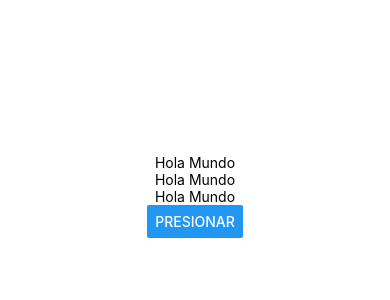
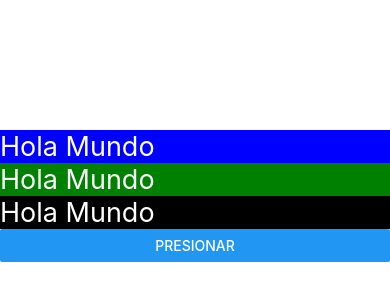
Before and after one commit to UzielHernandesz/PM193, a React Native app in the folder proyectouzi/: screen / in a window 390 px wide. Shown: the part 226-526 px from the top of the page. Built offline with nearby package versions, Linux system fonts and the light colour scheme.

Commit message:
Practica No.6: StyleSheet & Flex

```diff
--- a/proyectouzi/App.js
+++ b/proyectouzi/App.js
@@ -1,49 +1,42 @@
-// Zona 1 importaciones
+/* ZONA1: Importaciones */
 import { StatusBar } from 'expo-status-bar';
 import { StyleSheet, Text, View, Button } from 'react-native';
-import React, {use, useState} from 'react';
+import React, { useState } from 'react';
 
-// componente propio TEXTO
-
-const Texto = () => {
-  const [contenido,setContenido,]=useState('Hola Mundo');
-  const actualizarTexto = () => {setContenido('ESTADO MODIFICADO') };
-
-
-  return(
-    <Text onPress={actualizarTexto}> {contenido} </Text>
-
-  )
-}
-const Boton = () => {
-  const [texto,setTexto,]=useState('Presionar');
-  const cambiarTexto = () => {setTexto('ME PUCHARON') };
-
-
-  return(
-    <Button title={texto} onPress={cambiarTexto}></Button>
-
+const Texto= ({style})=> {
+  const [contenido,setContenido] = useState('Hola Mundo')
+  const actualizaTexto = () => {setContenido('Estado Modificado')}
+  return (
+    <Text style={[styles.text,style]} onPress={actualizaTexto}>{contenido}</Text>
   )
 }
 
-/* Zona 2: Main */
+/* ZONA2: Main */
 export default function App() {
   return (
     <View style={styles.container}>
-      <Texto> Hola </Texto>
-      <Texto> Mundo </Texto>
-      <Texto> React Native</Texto>
-      <Boton title='Presionar'></Boton>
+      <Texto style={styles.azul}></Texto>
+      <Texto style={styles.verde}></Texto>
+      <Texto style={styles.negro}></Texto>
+      <Button title="Presionar"></Button>
       <StatusBar style="auto" />
     </View>
   );
 }
-/* Zona 3: Estilos */
+
+/* ZONA3: Styles */
 const styles = StyleSheet.create({
   container: {
     flex: 1,
     backgroundColor: '#fff',
-    alignItems: 'center',
+    alignItems: 'strech',
     justifyContent: 'center',
   },
+  text:{
+    color: 'white',
+    fontSize: 27,
+  },
+  azul: {backgroundColor: 'blue'},
+  verde: {backgroundColor: 'green'},
+  negro: {backgroundColor: 'black',}
 });
```
